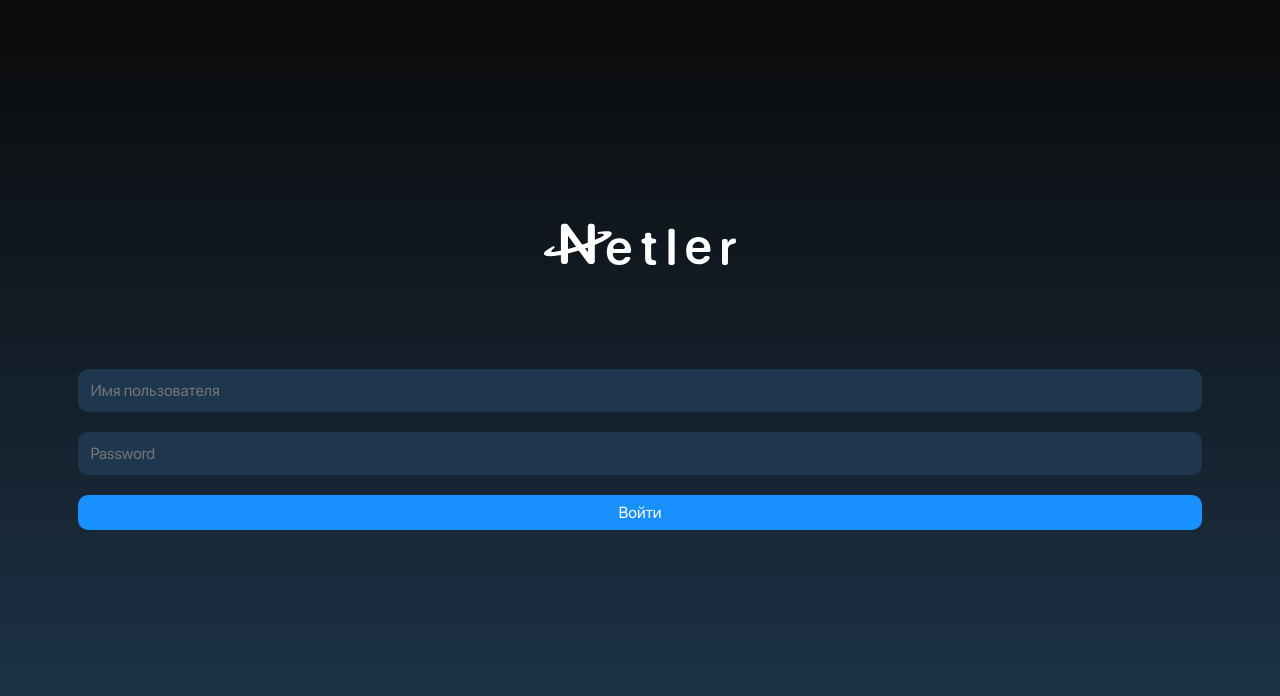
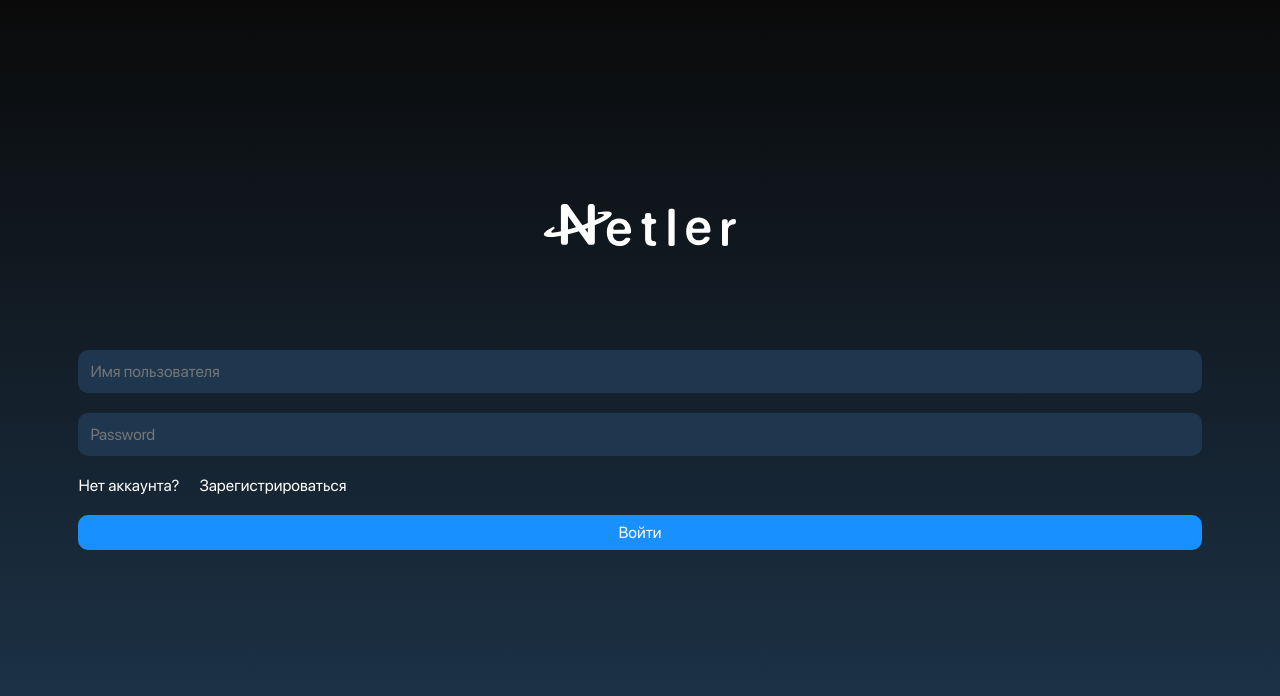
Before and after one commit to JustAlexeyDev/Netler, a React (Create React App) app in the folder Frontend/: page / in a window 1280 px wide. Shown: the top 696 px of the page. Built offline with nearby package versions, Linux system fonts and the light colour scheme.

Commit message:
added У вас нет/есть аккаунт(а)

```diff
--- a/Frontend/src/Pages/Auth.jsx
+++ b/Frontend/src/Pages/Auth.jsx
@@ -73,7 +73,7 @@ const Auth = () => {
           </div>
           <div className="LoginForm_ifAccount">
             <p>Уже есть аккаунт?</p>
-            <p>Войти</p>
+            <button onClick={() => {navigate('/LoginIn')}}>Войти</button>
           </div>
           <span>
             <p key="loginError">{error}</p>
--- a/Frontend/src/Pages/LoginIn.jsx
+++ b/Frontend/src/Pages/LoginIn.jsx
@@ -45,6 +45,10 @@ const LoginIn = () => {
             value={password}
             onChange={(e) => setPassword(e.target.value)}
           />
+          <div className="LoginForm_ifAccount">
+            <p>Нет аккаунта?</p>
+            <button onClick={() => {navigate('/Auth')}}>Зарегистрироваться</button>
+          </div>
           <span className='buttonSubmit'>
           <button type="submit">Войти</button>
           </span>
```
